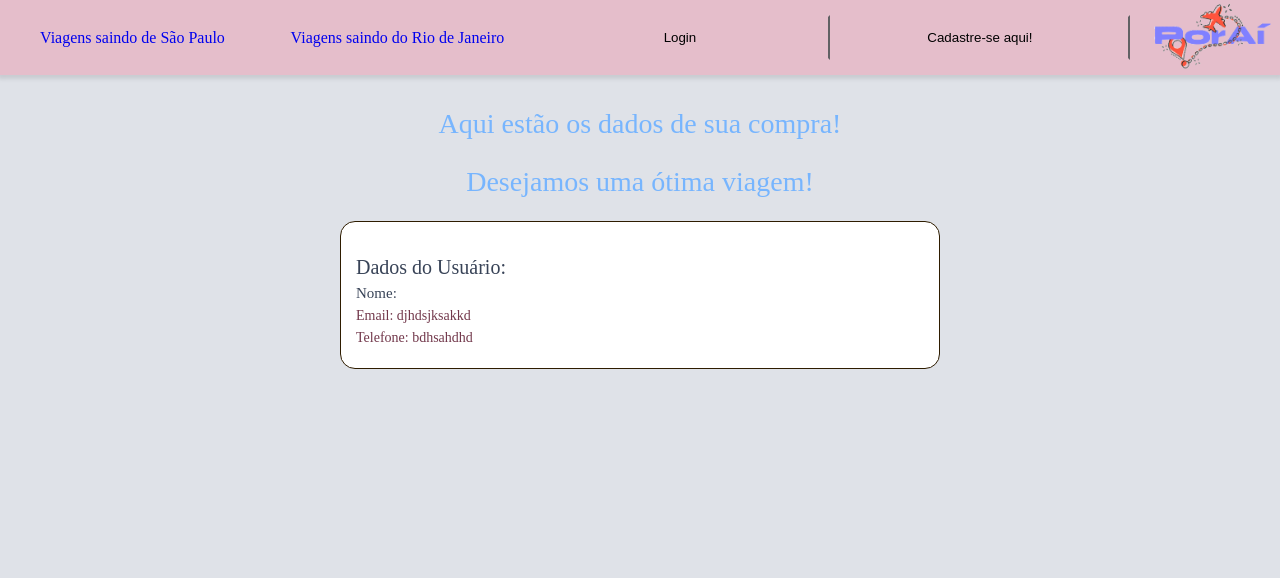
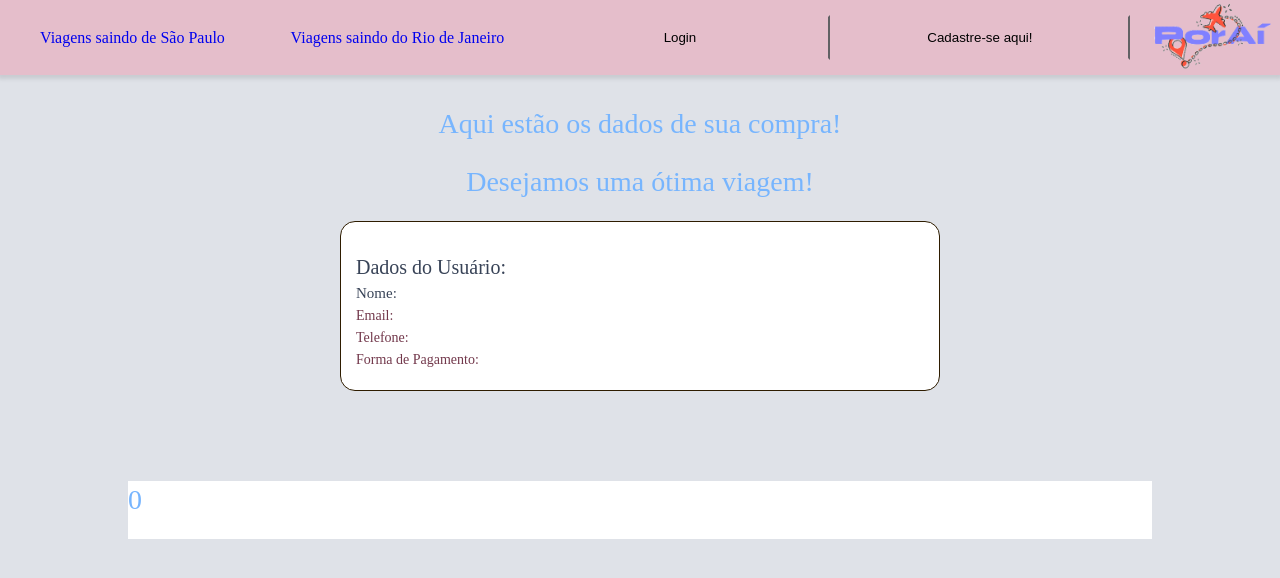
Before and after one commit to JuliaBotelho/Projeto-PorAi-Frontend, a React (Create React App) app: page /sucesso in a window 1280 px wide. Shown: the top 578 px of the page. Built offline with nearby package versions, Linux system fonts and the light colour scheme; no server answers.

Commit message:
feat checkout

```diff
--- a/src/contextelements/auth.js
+++ b/src/contextelements/auth.js
@@ -7,9 +7,12 @@ function AuthProvider(props){
     const [name, setName] = useState(localStorage.getItem("name"))
     const [email, setEmail] = useState(localStorage.getItem("email"))
     const [phoneNumber, setPhoneNumber] = useState(localStorage.getItem("phoneNumber"))
+    const [paymentMethod, setPaymentMethod] = useState({ payment: "" });
+    const [total, setTotal] = useState(0);
+    const [myCart, setMyCart] = useState([]);
 console.log(token);
     return(
-        <AuthContext.Provider value={{phoneNumber, setPhoneNumber,email, setEmail,token, setToken, name, setName}}>
+        <AuthContext.Provider value={{myCart, setMyCart, total, setTotal,paymentMethod, setPaymentMethod,phoneNumber, setPhoneNumber,email, setEmail,token, setToken, name, setName}}>
             {props.children}
         </AuthContext.Provider>
     )
--- a/src/pages/CartPage.js
+++ b/src/pages/CartPage.js
@@ -1,104 +1,124 @@
-import styled from "styled-components"
-import CartCard from "../components/CartCard"
-import { useState, useContext, useEffect } from "react"
-import axios from "axios"
-
-import { AuthContext } from "../contextelements/auth"
+import styled from "styled-components";
+import CartCard from "../components/CartCard";
+import { useState, useContext, useEffect } from "react";
+import axios from "axios";
+import { useNavigate } from "react-router-dom";
+import react from "react";
+import { AuthContext } from "../contextelements/auth";
 
 export default function CartPage() {
-    const [myCart, setMyCart] = useState([])
-    const [myId, setMyId] = useState({})
-    const [paymentMethod, setPaymentMethod] = useState({payment:""})
-    const [deleteClicked, setDeleteClicked] = useState(false)
-    const [total, setTotal] = useState(undefined)
 
-    const { token } = useContext(AuthContext)
-    const config = { headers: { "Authorization": `Bearer ${token}` } }
+  const [myId, setMyId] = useState({});
+  const { paymentMethod, setPaymentMethod, setTotal, total,myCart, setMyCart } = react.useContext(AuthContext);
+  const [deleteClicked, setDeleteClicked] = useState(false);
 
-    function handlePayment(e){
-        const {name,value} = e.target
-        setPaymentMethod({...paymentMethod, [name]:value})
+
+  const { token } = useContext(AuthContext);
+  const config = { headers: { Authorization: `Bearer ${token}` } };
+
+  const navigate = useNavigate();
+  function addPurchase() {
+    axios
+      .post("https://store-porai.onrender.com/checkout", {}, config)
+      .then((res) => navigate("/sucesso"))
+      .catch((err) => {
+        console.log(err);
+      });
+  }
+
+  function handlePayment(e) {
+    const { name, value } = e.target;
+    setPaymentMethod({ ...paymentMethod, [name]: value });
   }
 
   useEffect(() => {
-        axios.get("https://store-porai.onrender.com/shoppingCart", config)
-            .then(res => {
-                setMyCart(res.data.carts)
-                setMyId(res.data.user)
-                setTimeout(defineTotal(), 3000)
+    axios
+      .get("https://store-porai.onrender.com/shoppingCart", config)
+      .then((res) => {
+        setMyCart(res.data.carts);
+        setMyId(res.data.user);
+        setTimeout(defineTotal(), 3000);
       })
-            .catch(err => {
-                console.log(err)
-            })
-    }, [total])
+      .catch((err) => {
+        console.log(err);
+      });
+  }, [total]);
 
   if (!myCart) {
-        return <CardPageContent><h5>Carregando...</h5></CardPageContent>
+    return (
+      <CardPageContent>
+        <h5>Carregando...</h5>
+      </CardPageContent>
+    );
   }
 
-    function defineTotal(){
-        const numbersSetOne=[]
-        const numbersSeTwo=[]
-        let sum = 0
-        myCart.forEach((p)=>numbersSetOne.push(p.price.replace("R$ ","")))
-
-        numbersSetOne.forEach((value)=>numbersSeTwo.push(Number(value.replace(",00",""))))
-
-        numbersSeTwo.forEach((v)=> sum += v)
-        setTotal(sum.toFixed(2))
-    }
+  function defineTotal() {
+      let sum = 0;
 
 
+
+
+    myCart.forEach(({ price, quantity }) => {
+      const priceNumber = +price.replace("R$ ", "").replace(",00", "");
+      sum += priceNumber * +quantity;
+    });
+
+    setTotal(`${sum.toFixed(2).replace(".", ",")}`);
+  console.log(`${sum.toFixed(2).replace(".", ",")}`);
+
+  }
 
   return (
     <CardPageContent>
       <h5>Olá {myId.name}! Confira seu carrinho antes de fechar o pedido!</h5>
       <h6>Email: {myId.email}</h6>
-            {myCart.map(packCart =>
-                    <CartCard packCart={packCart} setDeleteClicked={setDeleteClicked}/>
-            )}
+      {myCart.map((packCart) => (
+        <CartCard packCart={packCart} setDeleteClicked={setDeleteClicked} />
+      ))}
       <h6>Total: R${total}</h6>
       <h6>Por Favor selecione o método de pagamento:</h6>
       <PaymentSetting onChange={handlePayment}>
-                <input type="radio" value="dinheiro" name="payment"/>Dinheiro
-                <input type="radio" value="pix" name="payment"/>Pix
+        <input type="radio" value="dinheiro" name="payment" />
+        Dinheiro
+        <input type="radio" value="pix" name="payment" />
+        Pix
       </PaymentSetting>
-            <button onClick={"andreia"}>Fechar Pedido</button>
+      <button onClick={addPurchase}>Fechar Pedido</button>
     </CardPageContent>
-    )
+  );
 }
 
 const CardPageContent = styled.div`
-    margin-top:90px;
-    h5{
+  margin-top: 90px;
+  h5 {
     font-size: 28px;
     color: #77b5fe;
     margin-top: 40px;
     margin-bottom: 20px;
     margin-left: 20px;
   }
-    h6{
+  h6 {
     font-size: 18px;
     color: #757577;
     margin-top: 30px;
     margin-bottom: 30px;
     margin-left: 20px;
   }
-    button{
+  button {
     margin: 20px 40px;
     width: 390px;
     color: #ffffff;
     height: 60px;
     font-size: 21px;
-        background-color:#49628f;
+    background-color: #49628f;
     border: 2px solid #49628f;
     border-radius: 3px;
     align-self: center;
   }
-`
+`;
 
 const PaymentSetting = styled.div`
   margin-left: 20px;
   margin-top: 18px;
   margin-bottom: 19px;
-`
+`;
--- a/src/pages/CheckoutPage.js
+++ b/src/pages/CheckoutPage.js
@@ -5,67 +5,96 @@ import { useEffect } from "react";
 import { AuthContext } from "../contextelements/auth.js";
 import react from "react";
 
-export default function CheckoutPage(){
-    const [myId, setMyId] = useState({})
-    const { name, email, phoneNumber} = react.useContext(AuthContext);
-    useEffect(() => {
-        axios.get("https://store-porai.onrender.com/checkout")
-            .then(res => {
-                setMyId(name)
-                console.log(myId, "myId")
-            })
-            .catch(err => {
-                console.log(err)
-            })
-    }, [])
+export default function CheckoutPage() {
+  const { paymentMethod } = react.useContext(AuthContext);
+  const { name, email, phoneNumber, token, total ,myCart, setMyCart} = react.useContext(AuthContext);
+  const config = { headers: { Authorization: `Bearer ${token}` } };
 
-    return(
+
+  return (
     <CheckoutPageContent>
       <h1>Aqui estão os dados de sua compra!</h1>
       <h1>Desejamos uma ótima viagem!</h1>
       <ReceiptContent>
         <h2>Dados do Usuário:</h2>
         <h3>Nome: {name}</h3>
-                <h4>Email: djhdsjksakkd</h4>
-                <h4>Telefone: bdhsahdhd</h4>
+        <h4>Email: {email}</h4>
+        <h4>Telefone: {phoneNumber}</h4>
+        <h4>Forma de Pagamento: {paymentMethod.payment}</h4>
       </ReceiptContent>
+      <CardPageContentc>
+        <ul>
+          {myCart.map((p) => (
+            <li key={p._id}>
+              <h1>{p.name}</h1>
+              <h1>{p.price}</h1>
+              <h1>{p.from}</h1>
+              <h1>{p.to}</h1>
+              <h1>{p.quantity}</h1>
+            </li>
+          ))}
+        </ul>
+      <h1>{total}</h1>
+      </CardPageContentc>
     </CheckoutPageContent>
-    )
+  );
 }
 
 const CheckoutPageContent = styled.div`
-    margin-top:30px;
-    display:flex;
-    flex-direction:column;
-    align-items:center;
-    h1{
+  margin-top: 30px;
+  display: flex;
+  flex-direction: column;
+  align-items: center;
+  h1 {
     font-size: 28px;
     color: #77b5fe;
     margin-top: 5px;
     margin-bottom: 25px;
   }
-`
+`;
 
 const ReceiptContent = styled.div`
-    width:600px;
-    padding:15px;
+  width: 600px;
+  padding: 15px;
   border-radius: 15px;
-    background-color:#ffffff;
+  background-color: #ffffff;
   border: 1px solid #2e1c00;
-    h2{
-        font-size:20px;
+  h2 {
+    font-size: 20px;
     color: #384357;
     margin-top: 20px;
     margin-bottom: 9px;
   }
-    h3{
-        font-size:15px;
+  h3 {
+    font-size: 15px;
     color: #384357;
     margin-bottom: 8px;
   }
-    h4{
+  h4 {
     font-size: 14px;
-        color:#72384b;
+    color: #72384b;
     margin-bottom: 8px;
   }
-`
+`;
+const CardPageContentc = styled.div`
+  margin-top: 90px;
+  background-color: #FFFFFF;
+  margin-bottom: 15px;
+  width: 80%;
+
+
+  h5 {
+    font-size: 28px;
+    color: #77b5fe;
+    margin-top: 40px;
+    margin-bottom: 20px;
+    margin-left: 20px;
+  }
+  h6 {
+    font-size: 18px;
+    color: #757577;
+    margin-top: 30px;
+    margin-bottom: 30px;
+    margin-left: 20px;
+  }
+`;
```
Also changed, not shown: src/pages/Package.js (added, +42 -0 lines). Lines whose indentation alone changed are shown as unchanged.
